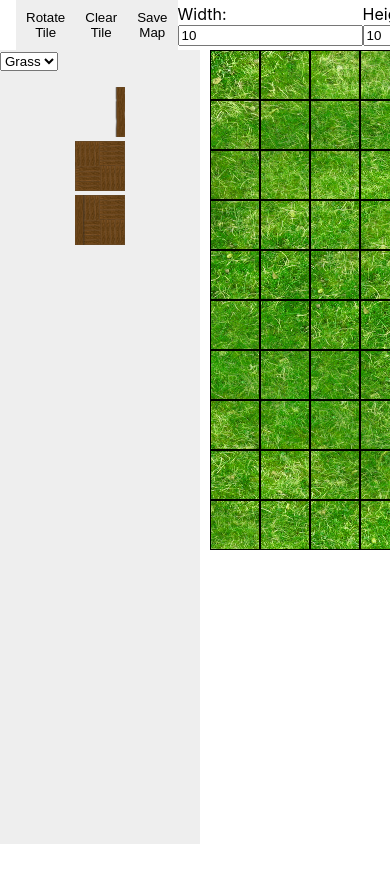
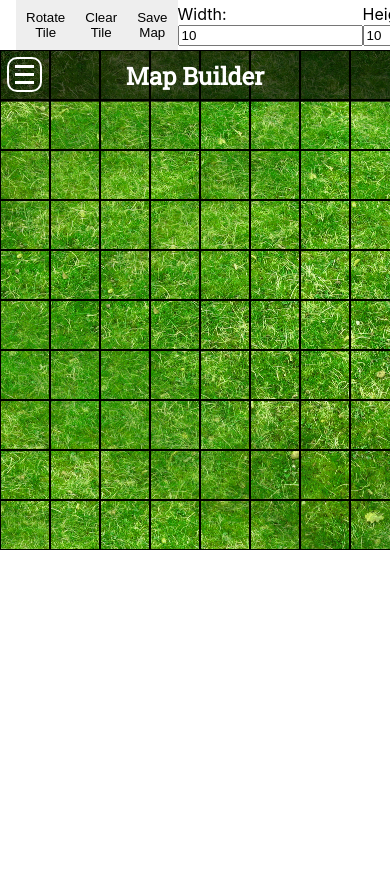
Before and after one commit to pannonbeard/MapCreator, a React (Create React App) app: page / in a window 390 px wide. Shown: the top 882 px of the page. Before the commit the page ends 844 px from the top, so only its background shows below. Built offline with nearby package versions, Linux system fonts and the light colour scheme.

Commit message:
Added View changes for mobile

```diff
--- a/src/App.css
+++ b/src/App.css
@@ -1,19 +1,44 @@
 .App{
   width: 100%;
-  height: calc(100vh - 50px);
+  height: 100vh;
+  display: grid;
+  grid-template-columns: 200px auto;
+}
+
+h1, h2, h3{
+  font-family: 'Roboto Slab', serif;
 }
 
 .CreationArea{
   display: grid;
-  grid-template-columns: 200px auto;
   width: 100%;
-  height: calc(100vh - 50px);
+  height: 100vh;
   grid-gap: 10px;
+}
+
+.CreationArea header{
+  position: absolute;
+  background: rgba(0,0,0,0.65);
+  box-sizing: border-box;
+  width: 100%;
+  margin-left: -200px;
+}
+
+.CreationArea header h1{
+  color: white;
+  padding: 10px;
+  margin: 0;
+  font-size: 1.5rem;
+  text-align: center;
 }
 
 aside{
   background: #eee;
   height: 100%;
+  position: relative;
+  z-index: 100;
+  padding: 10px;
+  box-sizing: border-box;
 }
 
 aside img{
@@ -25,6 +50,8 @@ aside ul{
   list-style: none;
   padding: 0;
   width: 100%;
+  overflow: auto;
+  height: calc(100vh - 150px)
 }
 
 aside ul li{
@@ -44,3 +71,136 @@ img.active{
   box-sizing: border-box;
   border: solid black 1px;
 }
+
+.height_width{
+  padding-bottom: 10px;
+  border-bottom: 1px solid black;
+  display: flex;
+  align-content: center;
+  justify-content: space-around;
+  margin-bottom: 10px;
+}
+
+.height_width label{
+  width: 50%;
+  display: inline-block;
+  padding: 5px;
+  box-sizing: border-box;
+}
+
+.height_width input{
+  width: 60%;
+  box-sizing: border-box;
+  padding: 5px;
+  border: solid 1px #aaa;
+  border-radius: 2px;
+}
+
+.gridBackground{
+  padding: 10px;
+  width: 100%;
+}
+
+.menu-opener, .menu-closer{
+  height: 35px;
+  width: 35px;
+  box-sizing: border-box;
+  padding: 6px;
+  border: solid 2px white;
+}
+
+.menu-opener{
+  position: absolute;
+  top: 7px;
+  left: 7px;
+  border-radius: 10px;
+  display: grid;
+  grid-gap: 5px;
+}
+
+.menu-opener .bar, .menu-closer .bar{
+  box-sizing: border-box;
+  background: white;
+}
+
+.menu-closer{
+  display: flex;
+  align-items: center;
+  flex-direction: column;
+  justify-content: center;
+  border-radius: 50%;
+}
+
+.menu-closer .bar{
+  height: 5px;
+  width: 100%;
+}
+
+.menu-closer .bar:first-child{
+  transform: rotate(45deg)
+  translateY(40%)
+  translateX(10%)
+}
+
+.menu-closer .bar:last-child{
+  transform: rotate(135deg)
+  translateY(40%)
+  translateX(-10%)
+}
+
+@media screen and (max-width: 700px){
+  .App{
+    grid-template-columns: 1fr;
+  }
+
+  .CreationArea header{
+    margin: 0
+  }
+  aside{
+    position: absolute;
+    width: 250px;
+    left: -250px;
+    transition: all 0.5s ease;
+    z-index: 102;
+  }
+
+  aside .navHeader{
+    display: flex;
+    justify-content: space-between;
+    align-items: center;
+    height: 30px;
+    background: rgba(0,0,0,0.55);
+    padding: 10px;
+    box-sizing: content-box;
+    width: 100%;
+    margin-top: -10px;
+    margin-left: -10px;
+    margin-bottom: 10px;
+  }
+
+  aside .navHeader h1{
+    margin: 0;
+    color: white;
+
+  }
+
+  aside.open{
+    left: 0;
+  }
+
+  .drawer-back{
+    position: absolute;
+    top: 0;
+    bottom: 0;
+    left: 0;
+    right: 0;
+    background: rgba(0,0,0,0.35);
+    z-index: 101;
+  }
+}
+
+@media screen and (min-width: 701px){
+  aside .navHeader{
+    display: none;
+  }
+}
--- a/src/App.js
+++ b/src/App.js
@@ -14,7 +14,7 @@ class App extends Component {
     tiles: [
       { id: 1, image: wallPng, name: 'wall', rotation: 0, count: 0 },
       { id: 2, image: woodFloorPng, name: 'wood floor', rotation: 0, count: 0 },
-      { id: 3, image: floorWallPng, name: 'floor with wall', rotation: 0, count: 0 }
+      { id: 3, image: floorWallPng, name: 'floor with wall', rotation: 0, count: 0 },
     ],
     grid: [
       /*
@@ -29,7 +29,12 @@ class App extends Component {
     gridWidth: 10,
     gridHeight: 10,
     zoom: 100,
-    background: 'grass'
+    background: 'grass',
+    navOpen: false
+  }
+
+  toggleNav = () => {
+    this.setState({ navOpen: !this.state.navOpen })
   }
 
   changeBackground = (e) => {
@@ -108,11 +113,19 @@ class App extends Component {
   }
 
   setToRotate = () =>{
+    if(this.state.action === 'rotate'){
+      this.setState({ action: null, currentTile: null })
+    }else{
       this.setState({ action: 'rotate', currentTile: null })
+    }
   }
 
   setToClear = () => {
+    if(this.state.action === 'clear'){
+      this.setState({ action: null, currentTile: null })
+    }else{
       this.setState({ action: 'clear', currentTile: null })
+    }
   }
 
   saveMap = () => {
@@ -150,9 +163,19 @@ class App extends Component {
           setHeight={this.setMapHeight}
           action={this.state.action}
           />
-        <div className="CreationArea">
-          <aside>
-            <select onChange={this.changeBackground}>
+        <aside className={this.state.navOpen ? 'open' : '' }>
+          <div className='navHeader'>
+            <h1>Map Builder</h1>
+            <div className='menu-closer' onClick={this.toggleNav}>
+              <div className='bar'></div>
+              <div className='bar'></div>
+            </div>
+          </div>
+          <div className='height_width'>
+            <label>H: <input type='number' value={this.state.gridHeight} onChange={ (e) => this.setMapHeight(e.target.value)} /></label>
+            <label>W: <input type='number' value={this.state.gridWidth} onChange={ (e) => this.setMapWidth(e.target.value)}/></label>
+          </div>
+          <select onChange={this.changeBackground} className='gridBackground'>
             <option value='grass'>Grass</option>
             <option value='water'>Water</option>
           </select>
@@ -169,6 +192,16 @@ class App extends Component {
             )}
           </ul>
         </aside>
+        { this.state.navOpen ? <div className='drawer-back' onClick={this.toggleNav}></div> : null }
+        <div className="CreationArea">
+          <header>
+            <div className='menu-opener' onClick={this.toggleNav}>
+              <div className='bar'></div>
+              <div className='bar'></div>
+              <div className='bar'></div>
+            </div>
+            <h1>Map Builder</h1>
+          </header>
           <Grid
             squareSize={this.state.squareSize}
             grid={this.state.grid}
@@ -178,6 +211,7 @@ class App extends Component {
             gridHeight={this.state.gridHeight}
             zoom={this.state.zoom}
             background={this.state.background}
+            status={this.state.action}
             />
         </div>
       </div>
```
Lines whose indentation alone changed are shown as unchanged.
